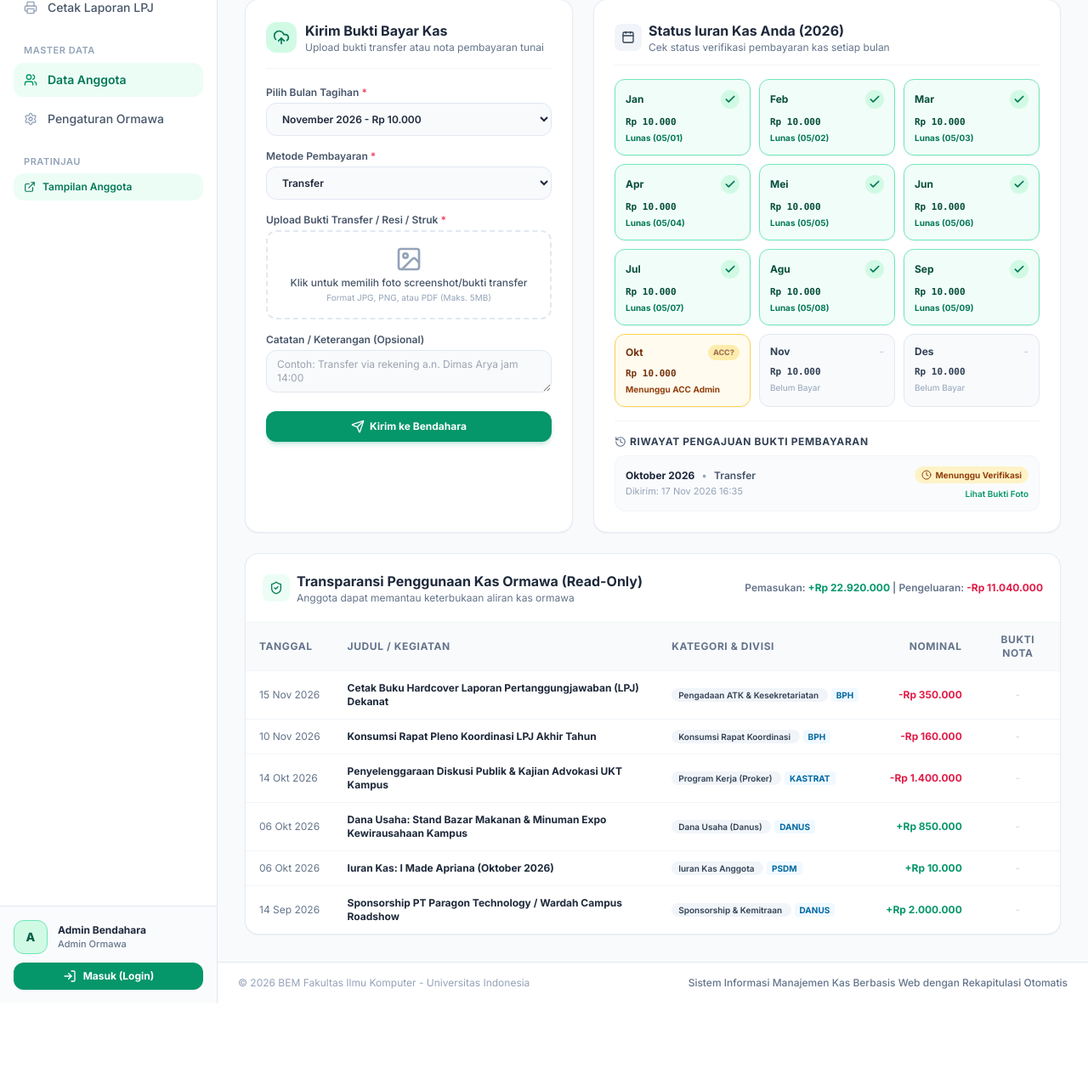
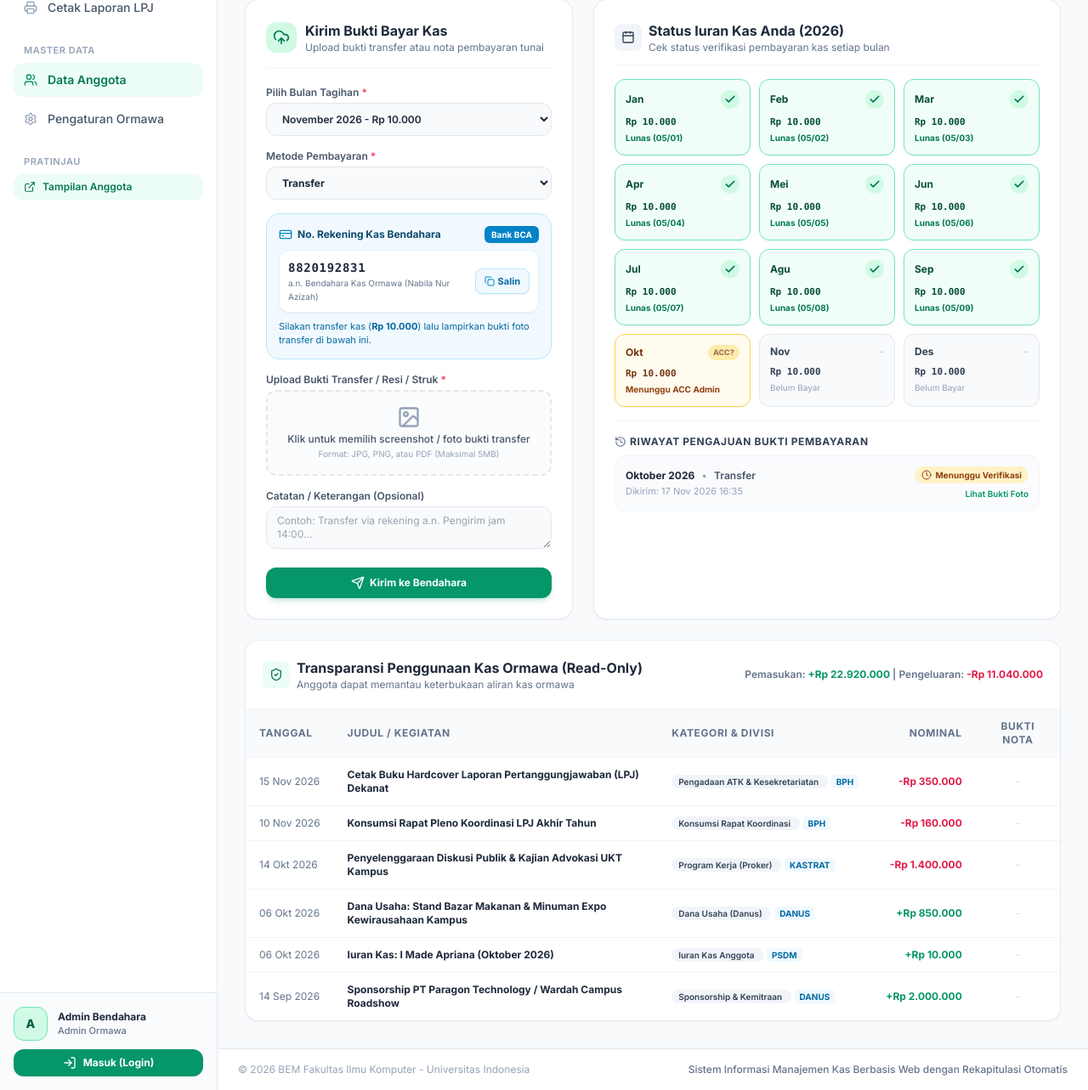
Before and after one commit to gitaxxxxxxxx/ANGGITAONLY, a Django app: page /portal-anggota/ in a window 1280 px wide. Shown: the part 437-1720 px from the top of the page at 85% size. Before the commit the page ends 1618 px from the top, so only its background shows below. Run offline with Django 5.2, Linux system fonts and the light colour scheme; data comes from the database, SQL or seed files in the repository; both versions use the stored data as it was after the commit; some libraries are stand-ins or nearby versions.

Commit message:
feat: Add bendahara bank details on Transfer and disable image upload for Tunai payments

```diff
--- a/kas_app/views.py
+++ b/kas_app/views.py
@@ -37,7 +37,8 @@ def generate_mock_transfer_receipt(anggota, periode, metode='Transfer', catatan=
         img = Image.new('RGB', (w, h), color='#F8FAFC')
         draw = ImageDraw.Draw(img)
 
-        header_color = '#00529C' if 'Transfer' in metode else '#1E3A8A'
+        is_tunai = 'Tunai' in metode
+        header_color = '#059669' if is_tunai else '#00529C'
         draw.rectangle([0, 0, w, 110], fill=header_color)
         draw.rounded_rectangle([25, 80, w-25, h-40], radius=20, fill='#FFFFFF', outline='#E2E8F0', width=2)
 
@@ -55,10 +56,12 @@ def generate_mock_transfer_receipt(anggota, periode, metode='Transfer', catatan=
         except:
             font_xl = font_md = font_sm = font_xs = font_head = ImageFont.load_default()
 
-        draw.text((35, 40), f'{metode.upper()}', fill='#FFFFFF', font=font_head)
+        header_title = 'KWITANSI SETOR TUNAI' if is_tunai else 'BUKTI TRANSFER KAS'
+        draw.text((35, 40), header_title, fill='#FFFFFF', font=font_head)
         draw.text((w-180, 45), 'RESI RESMI', fill='#E0F2FE', font=font_sm)
 
-        draw.text((w//2, 215), 'PEMBAYARAN BERHASIL', fill='#0F172A', font=font_xl, anchor='mm')
+        main_title = 'SETOR TUNAI BERHASIL' if is_tunai else 'TRANSFER BERHASIL'
+        draw.text((w//2, 215), main_title, fill='#0F172A', font=font_xl, anchor='mm')
         now_str = timezone.now().strftime('%d %b %Y %H:%M WIB')
         draw.text((w//2, 250), now_str, fill='#64748B', font=font_sm, anchor='mm')
 
@@ -69,13 +72,13 @@ def generate_mock_transfer_receipt(anggota, periode, metode='Transfer', catatan=
         draw.line([50, 385, w-50, 385], fill='#E2E8F0', width=1)
 
         details = [
-            ('No. Referensi', f'TRF{int(timezone.now().timestamp())}'),
-            ('Nama Pengirim', anggota.nama),
+            ('No. Referensi', f'{"CSH" if is_tunai else "TRF"}{int(timezone.now().timestamp())}'),
+            ('Nama Mahasiswa', anggota.nama),
             ('NIM Mahasiswa', anggota.nim),
-            ('Penerima', 'KAS BENDAHARA ORMAWA'),
-            ('Metode Pembayaran', metode),
+            ('Penerima', 'BENDAHARA KAS ORMAWA'),
+            ('Metode Pembayaran', 'Tunai Langsung' if is_tunai else 'Transfer Rekening'),
             ('Peruntukan', f'Iuran Kas {periode.nama_periode}'),
-            ('Catatan', catatan or 'Tanpa catatan tambahan'),
+            ('Catatan', catatan or ('Diserahkan tunai ke Bendahara' if is_tunai else 'Tanpa catatan')),
             ('Status', 'BERHASIL / SUKSES'),
         ]
 
@@ -1263,7 +1266,10 @@ def kirim_bukti_iuran_view(request):
         try:
             periode = PeriodeKas.objects.get(id=periode_id)
             if not bukti_file:
-                mock_rel_path = generate_mock_transfer_receipt(anggota, periode, metode, catatan)
+                mock_rel_path = generate_mock_transfer_receipt(
+                    anggota, periode, metode=metode,
+                    catatan=catatan or ('Setor tunai ke Bendahara' if metode == 'Tunai' else '')
+                )
                 bukti_file = mock_rel_path if mock_rel_path else None
 
             pengajuan = PengajuanIuran.objects.create(
@@ -1272,14 +1278,21 @@ def kirim_bukti_iuran_view(request):
                 nominal=periode.nominal,
                 metode_pembayaran=metode,
                 bukti_transfer=bukti_file,
-                catatan=catatan,
+                catatan=catatan or ('Setor tunai langsung ke Bendahara' if metode == 'Tunai' else ''),
                 status='menunggu'
             )
-            messages.success(
-                request,
-                f"Bukti pembayaran kas bulan {periode.nama_periode} berhasil dikirim ke Admin! "
-                "Status di matriks kini KUNING (Menunggu ACC)."
-            )
+            if metode == 'Tunai':
+                messages.success(
+                    request,
+                    f"Pengajuan pembayaran kas TUNAI bulan {periode.nama_periode} berhasil dikirim! "
+                    "Silakan serahkan uang tunai langsung ke Bendahara untuk di-ACC."
+                )
+            else:
+                messages.success(
+                    request,
+                    f"Bukti transfer kas bulan {periode.nama_periode} berhasil dikirim ke Bendahara! "
+                    "Status di matriks kini KUNING (Menunggu ACC)."
+                )
         except Exception as e:
             messages.error(request, f"Gagal mengirim bukti pembayaran: {str(e)}")
 
--- a/templates/kas_app/portal_anggota.html
+++ b/templates/kas_app/portal_anggota.html
@@ -115,22 +115,58 @@
                     </select>
                 </div>
 
+                <!-- Pilihan Metode Pembayaran -->
                 <div>
                     <label class="block text-xs font-semibold text-slate-600 mb-1">Metode Pembayaran <span class="text-rose-500">*</span></label>
-                    <select name="metode_pembayaran" class="w-full px-3.5 py-2.5 bg-slate-50 border border-slate-200 rounded-xl text-xs font-semibold focus:outline-none focus:ring-2 focus:ring-emerald-500">
-                        <option value="Transfer">Transfer</option>
+                    <select name="metode_pembayaran" id="metodeSelect" onchange="handleMetodeChange(this)" class="w-full px-3.5 py-2.5 bg-slate-50 border border-slate-200 rounded-xl text-xs font-bold text-slate-800 focus:outline-none focus:ring-2 focus:ring-emerald-500">
+                        <option value="Transfer" selected>Transfer</option>
                         <option value="Tunai">Tunai</option>
                     </select>
                 </div>
 
-                <div>
+                <!-- Info Rekening Bendahara (Hanya Muncul jika Memilih Transfer) -->
+                <div id="rekeningBox" class="p-3.5 bg-sky-50/90 border border-sky-200 rounded-2xl space-y-2 text-xs animate-in fade-in duration-200">
+                    <div class="flex items-center justify-between">
+                        <span class="font-bold text-sky-900 flex items-center">
+                            <i data-lucide="credit-card" class="w-4 h-4 mr-1.5 text-sky-600"></i> No. Rekening Kas Bendahara
+                        </span>
+                        <span class="text-[10px] font-bold bg-sky-600 text-white px-2 py-0.5 rounded-md shadow-sm">Bank BCA</span>
+                    </div>
+
+                    <div class="flex items-center justify-between bg-white p-2.5 rounded-xl border border-sky-100 shadow-sm">
+                        <div>
+                            <p class="font-mono font-black text-sm text-slate-800 tracking-wider" id="noRekeningVal">8820192831</p>
+                            <p class="text-[10px] text-slate-500">a.n. Bendahara Kas Ormawa (Nabila Nur Azizah)</p>
+                        </div>
+                        <button type="button" onclick="salinNoRekening()" class="px-2.5 py-1.5 bg-sky-50 hover:bg-sky-100 text-sky-700 border border-sky-200 rounded-lg text-[11px] font-bold flex items-center space-x-1 transition-all active:scale-95 shadow-sm">
+                            <i data-lucide="copy" class="w-3 h-3 text-sky-600"></i>
+                            <span id="salinBtnText">Salin</span>
+                        </button>
+                    </div>
+
+                    <p class="text-[11px] text-sky-700">Silakan transfer kas (<strong>{{ profil.nominal_kas_wajib|rupiah }}</strong>) lalu lampirkan bukti foto transfer di bawah ini.</p>
+                </div>
+
+                <!-- Info Pembayaran Tunai (Hanya Muncul jika Memilih Tunai) -->
+                <div id="tunaiBox" class="hidden p-3.5 bg-emerald-50 border border-emerald-200 rounded-2xl text-xs text-emerald-900 space-y-1 animate-in fade-in duration-200">
+                    <div class="flex items-center space-x-1.5 font-bold text-emerald-800 text-xs">
+                        <i data-lucide="banknote" class="w-4 h-4 text-emerald-600"></i>
+                        <span>Pembayaran Tunai Langsung</span>
+                    </div>
+                    <p class="text-[11px] text-emerald-700">
+                        <strong>Tidak perlu upload bukti gambar!</strong> Cukup klik tombol <strong>"Kirim ke Bendahara"</strong>, lalu serahkan uang kas tunai fisik langsung ke Bendahara untuk diverifikasi.
+                    </p>
+                </div>
+
+                <!-- Bagian Upload Bukti Transfer (Otomatis Disembunyikan jika Memilih Tunai) -->
+                <div id="uploadBuktiSection">
                     <label class="block text-xs font-semibold text-slate-600 mb-1">Upload Bukti Transfer / Resi / Struk <span class="text-rose-500">*</span></label>
-                    <div class="border-2 border-dashed border-slate-200 hover:border-emerald-500 rounded-xl p-4 text-center cursor-pointer transition-colors">
+                    <div class="border-2 border-dashed border-slate-200 hover:border-emerald-500 rounded-xl p-4 text-center cursor-pointer transition-colors bg-slate-50/50">
                         <input type="file" name="bukti_transfer" id="buktiTransferInput" required accept="image/*,.pdf" class="hidden" onchange="previewUploadName(this)">
                         <label for="buktiTransferInput" class="cursor-pointer block">
-                            <i data-lucide="image" class="w-8 h-8 text-slate-400 mx-auto mb-1"></i>
-                            <span class="text-xs font-medium text-slate-600 block">Klik untuk memilih foto screenshot/bukti transfer</span>
-                            <span class="text-[10px] text-slate-400 block mt-0.5">Format JPG, PNG, atau PDF (Maks. 5MB)</span>
+                            <i data-lucide="image" class="w-7 h-7 text-slate-400 mx-auto mb-1"></i>
+                            <span class="text-xs font-medium text-slate-600 block">Klik untuk memilih screenshot / foto bukti transfer</span>
+                            <span class="text-[10px] text-slate-400 block mt-0.5">Format: JPG, PNG, atau PDF (Maksimal 5MB)</span>
                         </label>
                         <p id="buktiTransferName" class="text-xs font-bold text-emerald-600 mt-2 hidden"></p>
                     </div>
@@ -138,7 +174,7 @@
 
                 <div>
                     <label class="block text-xs font-semibold text-slate-600 mb-1">Catatan / Keterangan (Opsional)</label>
-                    <textarea name="catatan" rows="2" placeholder="Contoh: Transfer via rekening a.n. Dimas Arya jam 14:00" class="w-full px-3 py-2 bg-slate-50 border border-slate-200 rounded-xl text-xs focus:outline-none focus:ring-2 focus:ring-emerald-500"></textarea>
+                    <textarea name="catatan" id="catatanInput" rows="2" placeholder="Contoh: Transfer via rekening a.n. Pengirim jam 14:00" class="w-full px-3 py-2 bg-slate-50 border border-slate-200 rounded-xl text-xs focus:outline-none focus:ring-2 focus:ring-emerald-500"></textarea>
                 </div>
 
                 <button type="submit" class="w-full py-2.5 bg-emerald-600 hover:bg-emerald-700 text-white rounded-xl text-xs font-bold shadow-md shadow-emerald-600/20 transition-all flex items-center justify-center space-x-1.5">
@@ -354,5 +390,74 @@
             display.classList.remove('hidden');
         }
     }
+
+    function handleMetodeChange(select) {
+        const metode = select.value;
+        const rekeningBox = document.getElementById('rekeningBox');
+        const tunaiBox = document.getElementById('tunaiBox');
+        const uploadSection = document.getElementById('uploadBuktiSection');
+        const fileInput = document.getElementById('buktiTransferInput');
+        const catatanInput = document.getElementById('catatanInput');
+
+        if (metode === 'Transfer') {
+            if (rekeningBox) rekeningBox.classList.remove('hidden');
+            if (tunaiBox) tunaiBox.classList.add('hidden');
+            if (uploadSection) uploadSection.classList.remove('hidden');
+            if (fileInput) fileInput.required = true;
+            if (catatanInput) catatanInput.placeholder = "Contoh: Transfer via rekening a.n. Pengirim jam 14:00...";
+        } else {
+            // Tunai
+            if (rekeningBox) rekeningBox.classList.add('hidden');
+            if (tunaiBox) tunaiBox.classList.remove('hidden');
+            if (uploadSection) uploadSection.classList.add('hidden');
+            if (fileInput) {
+                fileInput.required = false;
+                fileInput.value = '';
+            }
+            const nameDisplay = document.getElementById('buktiTransferName');
+            if (nameDisplay) nameDisplay.classList.add('hidden');
+            if (catatanInput) catatanInput.placeholder = "Contoh: Uang tunai diserahkan ke Bendahara saat rapat...";
+        }
+        if (window.lucide) lucide.createIcons();
+    }
+
+    function salinNoRekening() {
+        const noRek = document.getElementById('noRekeningVal').innerText.trim();
+        const btnText = document.getElementById('salinBtnText');
+
+        if (navigator.clipboard && navigator.clipboard.writeText) {
+            navigator.clipboard.writeText(noRek).then(() => {
+                showCopiedFeedback(btnText);
+            }).catch(() => {
+                fallbackCopy(noRek, btnText);
+            });
+        } else {
+            fallbackCopy(noRek, btnText);
+        }
+    }
+
+    function fallbackCopy(text, btnText) {
+        const temp = document.createElement('textarea');
+        temp.value = text;
+        document.body.appendChild(temp);
+        temp.select();
+        document.execCommand('copy');
+        document.body.removeChild(temp);
+        showCopiedFeedback(btnText);
+    }
+
+    function showCopiedFeedback(btnText) {
+        if (!btnText) return;
+        const orig = btnText.innerText;
+        btnText.innerText = 'Tersalin!';
+        setTimeout(() => {
+            btnText.innerText = orig;
+        }, 2000);
+    }
+
+    document.addEventListener('DOMContentLoaded', function() {
+        const sel = document.getElementById('metodeSelect');
+        if (sel) handleMetodeChange(sel);
+    });
 </script>
 {% endblock %}
--- a/templates/kas_app/verifikasi_iuran.html
+++ b/templates/kas_app/verifikasi_iuran.html
@@ -72,7 +72,7 @@
                             {{ p.periode.nama_periode }}
                         </td>
                         <td class="py-3.5 px-4 whitespace-nowrap">
-                            <span class="px-2 py-0.5 rounded-md text-[11px] font-semibold bg-slate-100 text-slate-700">
+                            <span class="px-2.5 py-1 rounded-lg text-[11px] font-bold {% if p.metode_pembayaran == 'Tunai' %}bg-amber-50 text-amber-800 border border-amber-200{% else %}bg-sky-50 text-sky-800 border border-sky-200{% endif %}">
                                 {{ p.metode_pembayaran }}
                             </span>
                         </td>
```
Also changed, not shown: db.sqlite3, media/bukti_transfer_anggota/receipt_2401010259_11_1794908114.png (added), media/bukti_transfer_anggota/receipt_2401010262_10_1794908114.png (added), media/bukti_transfer_anggota/receipt_2401010505_9_1794908082.png (added).
